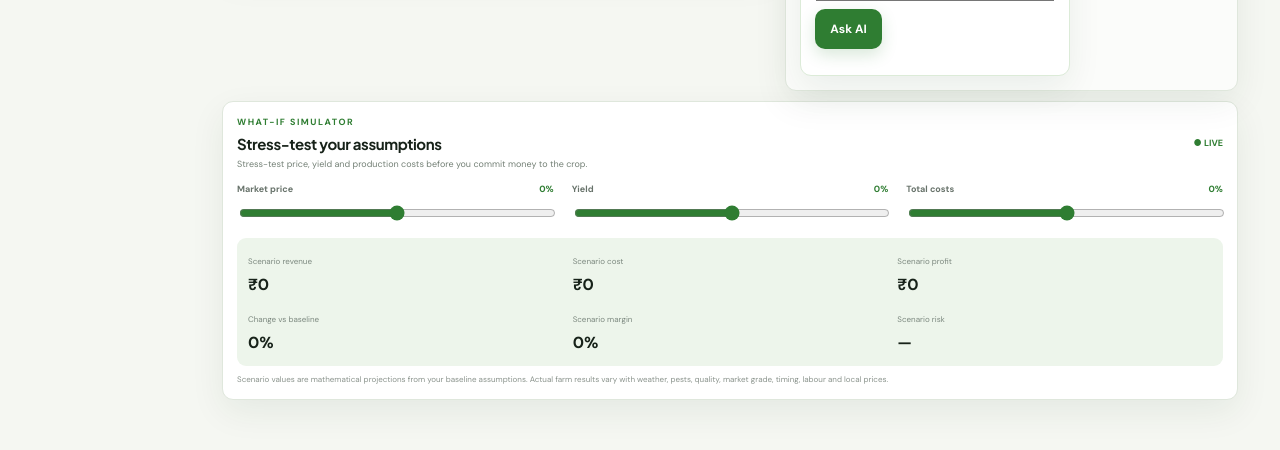
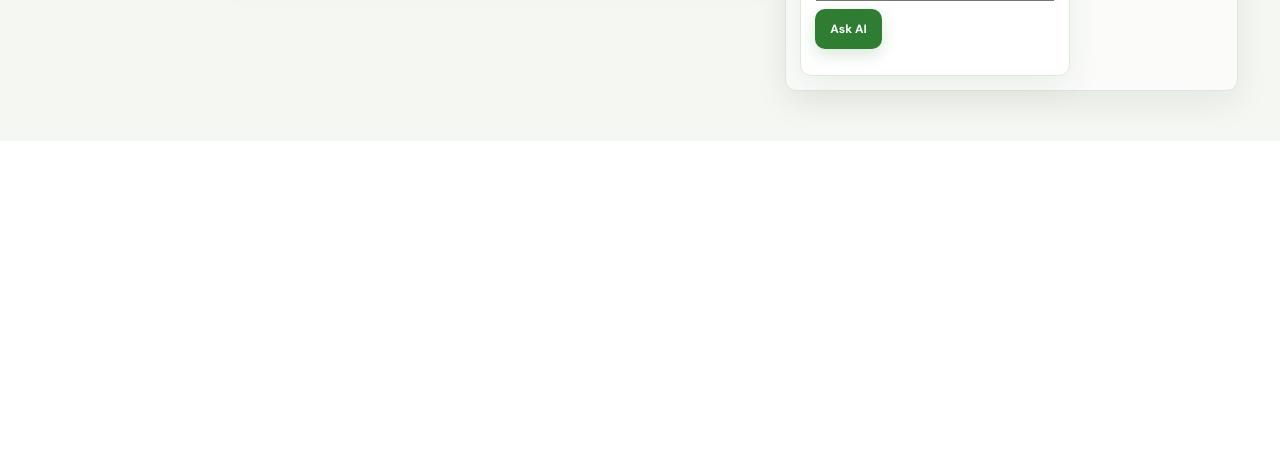
Before and after one commit to 99240041346-beep/99240041346-beep-99240041346-beep-farmprofit-hackatho, a Flask app: page /what-if in a window 1280 px wide. Shown: the part 807-1257 px from the top of the page. After the commit the page ends 948 px from the top, so only its background shows below. Run offline with Flask 3, Linux system fonts and the light colour scheme; a user stored in the database is signed in.

Commit message:
Remove What-If Simulator from Profit Predictor

```diff
--- a/templates/simulator.html
+++ b/templates/simulator.html
@@ -79,6 +79,6 @@
   <div id="farmerAIAnswer" style="margin-top:12px;white-space:pre-wrap;line-height:1.6"></div>
 </div></div></div>
 </section></div>
-<section class="panel whatif" id="what-if"><div class="panel-head"><div><div class="eyebrow">WHAT-IF SIMULATOR</div><h2>Stress-test your assumptions</h2><p>Stress-test price, yield and production costs before you commit money to the crop.</p></div><span class="live-dot">● LIVE</span></div><div class="slider-grid"><label>Market price <output id="priceOut">0%</output><input id="priceSlider" type="range" min="-30" max="30" value="0"></label><label>Yield <output id="yieldOut">0%</output><input id="yieldSlider" type="range" min="-30" max="30" value="0"></label><label>Total costs <output id="costOut">0%</output><input id="costSlider" type="range" min="-30" max="30" value="0"></label></div><div class="whatif-result"><div><small>Scenario revenue</small><strong id="scenarioRevenue">₹0</strong></div><div><small>Scenario cost</small><strong id="scenarioCost">₹0</strong></div><div><small>Scenario profit</small><strong id="scenarioProfit">₹0</strong></div><div><small>Change vs baseline</small><strong id="scenarioChange">0%</strong></div><div><small>Scenario margin</small><strong id="scenarioMargin">0%</strong></div><div><small>Scenario risk</small><strong id="scenarioRisk">—</strong></div></div><div class="irrigation-disclaimer">Scenario values are mathematical projections from your baseline assumptions. Actual farm results vary with weather, pests, quality, market grade, timing, labour and local prices.</div></section>
+
 {% endblock %}
 {% block scripts %}<script>window.FARMPROFIT={apiUrl:"{{ url_for('api_calculate') }}"};</script>{% endblock %}
```
